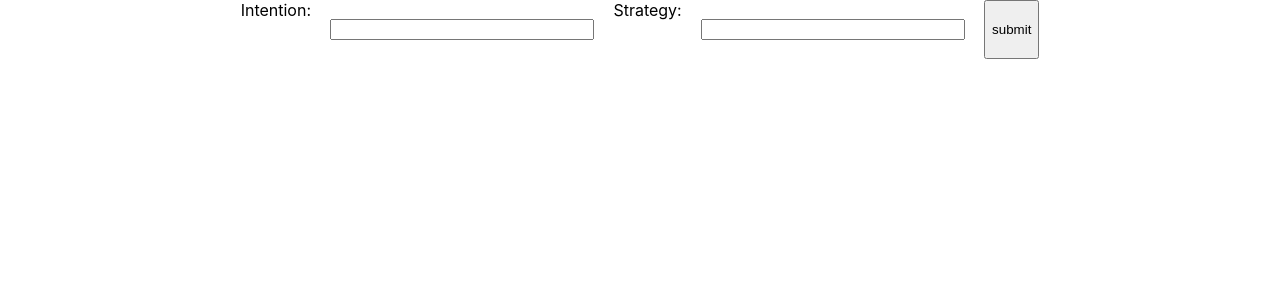
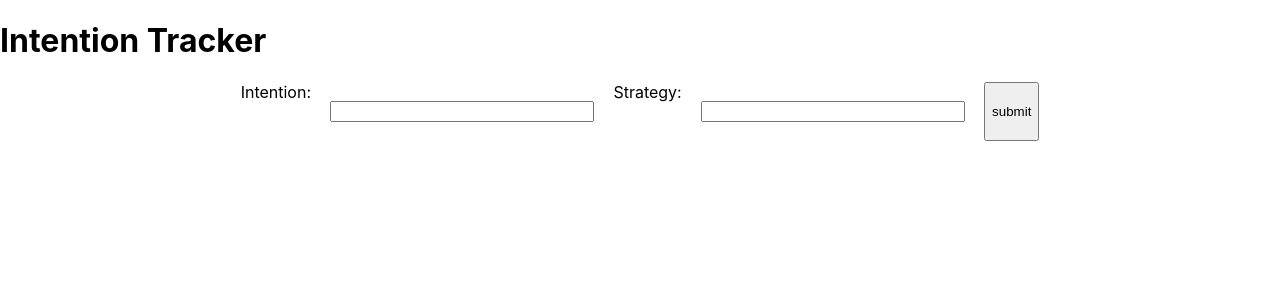
Before and after one commit to sertmer/ideahooks, a React (Create React App) app: page / in a window 1280 px wide. Shown: the top 300 px of the page. Built offline with nearby package versions, Linux system fonts and the light colour scheme.

Commit message:
Convert App to functional component

```diff
--- a/src/Components/App/App.js
+++ b/src/Components/App/App.js
@@ -1,23 +1,16 @@
-import React, { Component } from 'react';
+import React from 'react';
 import './App.css';
 import Form from '../../Containers/Form/Form';
 import IntentionsContainer from '../IntentionsContainer/IntentionsContainer'
 
- class App extends Component {
-  constructor() {
-    super()
-
-    this.state={}
-  }
-
-  render() {
+ const App = () => {
   return (
     <body>
+      <h1>Intention Tracker</h1>
       <Form />
       <IntentionsContainer />
     </body>
   );
 }
-}
 
 export default App;
```
Lines whose indentation alone changed are shown as unchanged.
